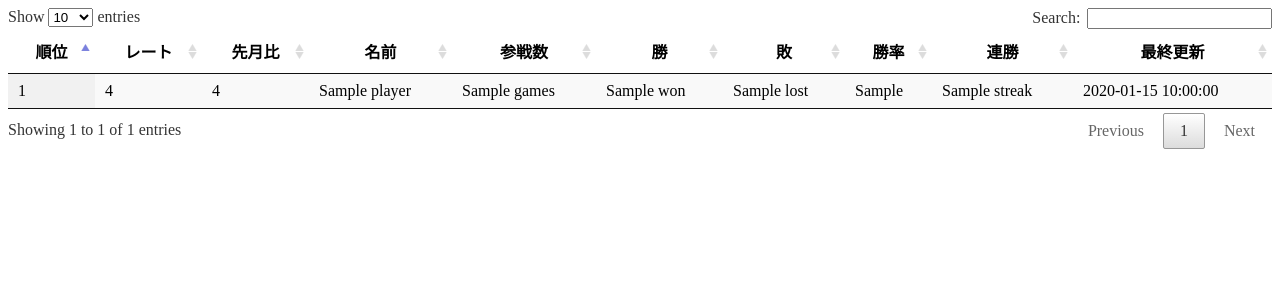
After one commit to rakou1986/tamahiyo, a Flask app: template webapp/templates/player_list.html in a window 1280 px wide. The commit adds this page. Shown: the top 300 px of the page. Run offline with Flask 2, Linux system fonts and the light colour scheme; the template is opened without the code that fills it: most values are stand-ins (such as "Sample title", 1, 10 or a date in 2020).

Commit message:
プレイヤーリストのソート issue #1 関連

```diff
--- a/webapp/templates/base.html
+++ b/webapp/templates/base.html
@@ -3,7 +3,7 @@
 <head>
   <meta charset="utf-8">
   <title>{% block title %}{% endblock %}</title>
-  <link type="text/css" rel="stylesheet" href="{{ url_for('static', filename='style.css')}}">
+  {% block scripts %}{% endblock %}
 </head>
 <body>
 {% block body %}{% endblock %}
--- /dev/null
+++ b/webapp/templates/player_list.html
@@ -0,0 +1,41 @@
+{% extends "base.html" %}
+{% block title %}プレイヤーリスト{% endblock %}
+
+{% block scripts %}
+{% include "player_list.js.html" %}
+{% endblock %}
+
+{% block body %}
+<table class="display" id="player_list">
+  <thead>
+    <tr>
+      <th>順位</th>
+      <th>レート</th>
+      <th>先月比</th>
+      <th>名前</th>
+      <th>参戦数</th>
+      <th>勝</th>
+      <th>敗</th>
+      <th>勝率</th>
+      <th>連勝</th>
+      <th>最終更新</th>
+    </tr>
+  </thead>
+  <tbody>
+    {% for player in players %}
+    <tr>
+      <td>{{ player.rank }}</td>
+      <td>{{ player.rate }}</td>
+      <td>{{ player.rate_diff_30 }}</td>
+      <td>{{ player.name }}</td>
+      <td>{{ player.games }}</td>
+      <td>{{ player.won }}</td>
+      <td>{{ player.lost }}</td>
+      <td>{{ player.won_freq }}</td>
+      <td>{{ player.streak }}</td>
+      <td>{{ player.last_game_timestamp }}</td>
+    </tr>
+    {% endfor %}
+  </tbody>
+</table>
+{% endblock %}
--- /dev/null
+++ b/webapp/templates/player_list.js.html
@@ -0,0 +1,11 @@
+{#  DataTables推奨バージョンのjQuery-1.11.3 #}
+<script type="text/javascript" charset="utf8" src="{{ url_for('static', filename='jquery-1.11.3.min.js')}}"></script>
+{# DataTablesのインストール（jsとcss） #}
+<script type="text/javascript" charset="utf8" src="{{ url_for('static', filename='jquery.dataTables.min.js')}}"></script>
+<link type="text/css" rel="stylesheet" href="{{ url_for('static', filename='jquery.dataTables.min.css')}}">
+
+<script>
+  $(document).ready(function(){
+    $("#player_list").DataTable();
+  });
+</script>
--- a/webapp/views/player.py
+++ b/webapp/views/player.py
@@ -10,4 +10,4 @@ bp = Blueprint("player", __name__) # 第一引数はurl_for用
 @bp.route("/list/")
 def list():
   players = services.get_all_players()
-  return render_template("list.html", players=players)
+  return render_template("player_list.html", players=players)
```
Also changed, not shown: webapp/templates/list.html (deleted, +0 -35 lines).
